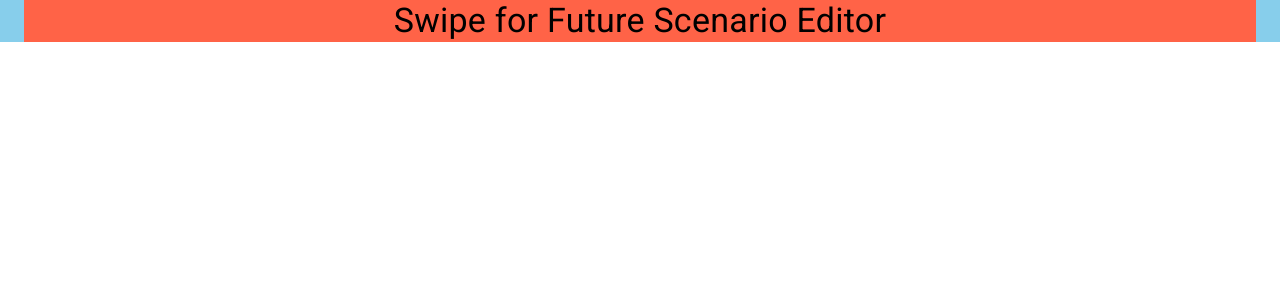
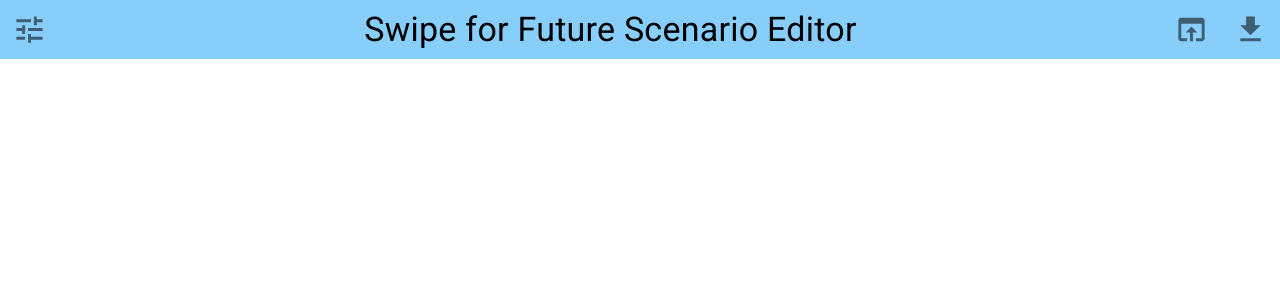
Before and after one commit to Greenheart/swipeforfuture-scenario-editor, a React (Create React App) app: page / in a window 1280 px wide. Shown: the top 300 px of the page. Built offline with nearby package versions, Linux system fonts and the light colour scheme.

Commit message:
feat(header): Add icons and initial menu

```diff
--- a/package.json
+++ b/package.json
@@ -4,6 +4,7 @@
   "private": true,
   "dependencies": {
     "@material-ui/core": "^4.10.2",
+    "@material-ui/icons": "^4.9.1",
     "@testing-library/jest-dom": "^4.2.4",
     "@testing-library/react": "^9.3.2",
     "@testing-library/user-event": "^7.1.2",
--- a/src/components/Header.tsx
+++ b/src/components/Header.tsx
@@ -1,16 +1,43 @@
 import React from 'react'
-import { Grid, Typography } from '@material-ui/core'
+import { Grid, Typography, IconButton, Tooltip } from '@material-ui/core'
+import { Tune, GetApp, OpenInBrowser } from '@material-ui/icons'
 
 const Header = () => {
     return (
         <Grid
-            style={{ backgroundColor: 'tomato' }}
+            style={{
+                backgroundColor: 'lightskyblue',
+                width: '100vw',
+                left: 0,
+                top: 0,
+                position: 'fixed',
+            }}
             container
-            justify="center"
+            justify="space-between"
             alignItems="center">
+            <Tooltip title="Change filters" arrow>
+                <IconButton aria-label="Change filters">
+                    <Tune fontSize="large" />
+                </IconButton>
+            </Tooltip>
+
             <Typography variant="h4" component="h1">
                 Swipe for Future Scenario Editor
             </Typography>
+
+            <Grid>
+                <Tooltip title="Open scenario" arrow>
+                    <IconButton aria-label="Open scenario">
+                        <OpenInBrowser fontSize="large" />
+                    </IconButton>
+                </Tooltip>
+
+                <Tooltip title="Download scenario" arrow>
+                    <IconButton aria-label="Download scenario">
+                        <GetApp fontSize="large" />
+                    </IconButton>
+                </Tooltip>
+            </Grid>
         </Grid>
     )
 }
```
Also changed, not shown: 1 other file (tests, documents, lock files or other folders).
